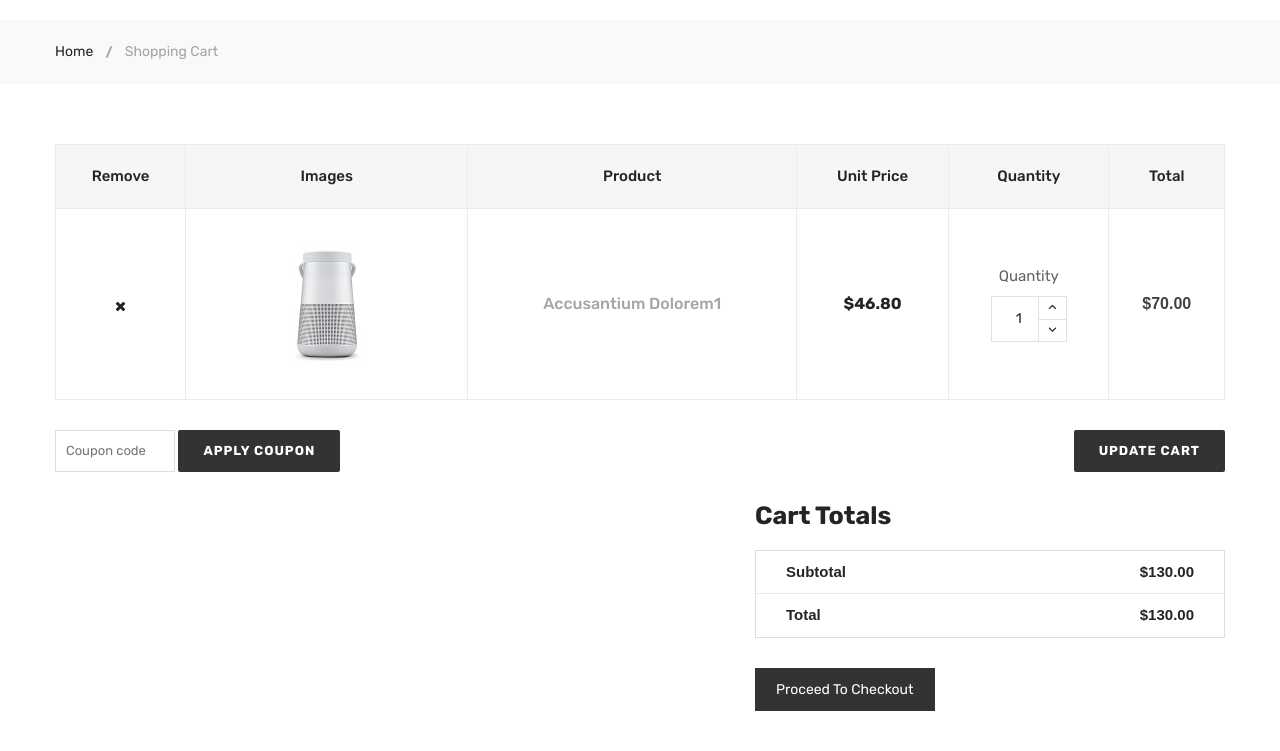
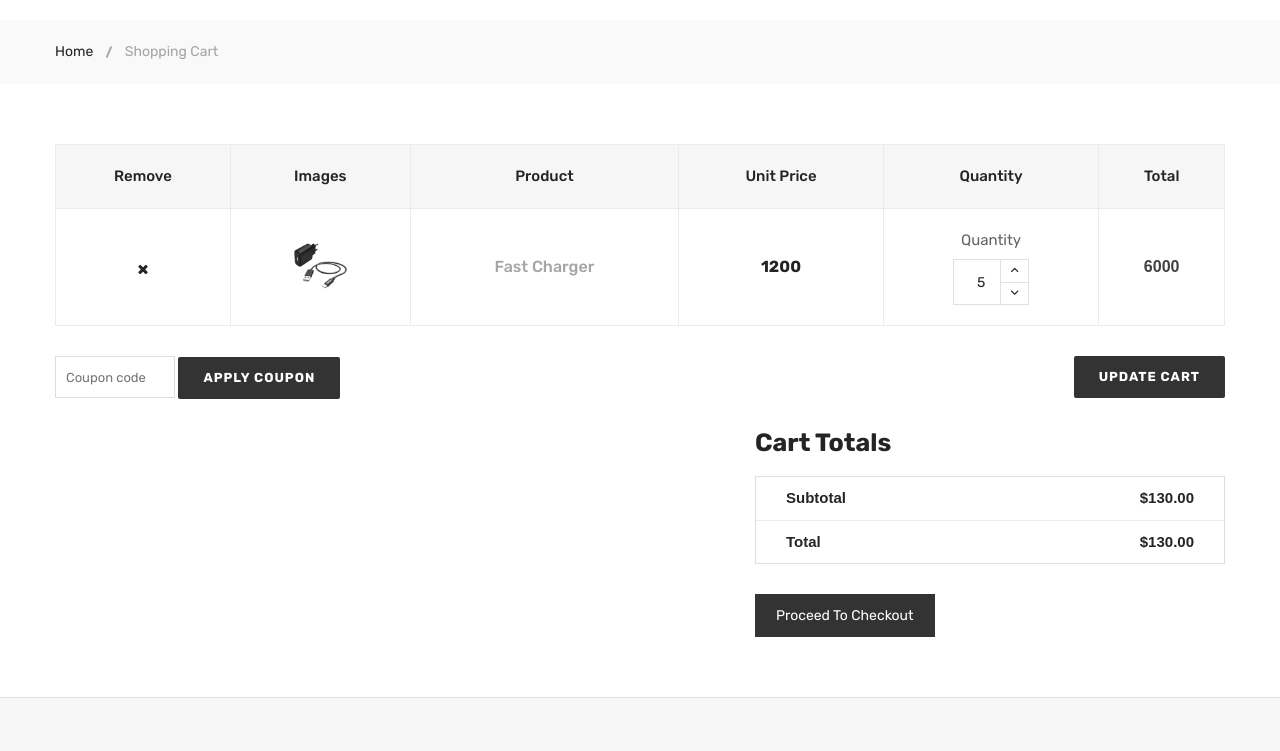
Before and after one commit to UmarAslaam/umaraslam-php, a PHP site: page /shopping-cart.php in a window 1280 px wide. Shown: the part 202-953 px from the top of the page. Run offline with PHP 8.4, Linux system fonts and the light colour scheme; a user stored in the database is signed in; data comes from the database, SQL or seed files in the repository.

Commit message:
Shopping Cart work

```diff
--- a/ecommerce/userPanel/shopping-cart.php
+++ b/ecommerce/userPanel/shopping-cart.php
@@ -1,6 +1,7 @@
 <?php
 session_start();
-include_once("./components/header.php")
+include_once("./components/header.php");
+require_once("../config/connection.php");
 ?>
             <!-- Begin Li's Breadcrumb Area -->
             <div class="breadcrumb-area">
@@ -40,21 +41,42 @@ include_once("./components/header.php")
                                             </tr>
                                         </thead>
                                         <tbody>
-                                            <tr>
+                                            <?php
+                                            $user_id = $_SESSION['user_id'];
+                                            $getCartData = "SELECT * FROM `cart` as c
+                                            INNER JOIN products as p
+                                            ON c.product_id = p.product_id WHERE user_id=$user_id";
+                                            $getCartDataResult= mysqli_query($connection,$getCartData);
+
+                                            if (mysqli_num_rows($getCartDataResult)==0) {
+                                                echo"<h2>No Cart data</h2>";
+                                            } else {
+                                                while ($row = mysqli_fetch_assoc($getCartDataResult)) {
+                                                ?>
+                                                <tr>
                                                 <td class="li-product-remove"><a href="#"><i class="fa fa-times"></i></a></td>
-                                                <td class="li-product-thumbnail"><a href="#"><img src="images/product/small-size/5.jpg" alt="Li's Product Image"></a></td>
-                                                <td class="li-product-name"><a href="#">Accusantium dolorem1</a></td>
-                                                <td class="li-product-price"><span class="amount">$46.80</span></td>
+                                                <td class="li-product-thumbnail"><a href="#"><img src="../admin/uploads/<?= $row['image'] ?>" height="60" alt="Li's Product Image"></a></td>
+                                                <td class="li-product-name"><a href="#"><?= $row['title'] ?></a></td>
+                                                <td class="li-product-price"><span class="amount"><?= $row['price'] ?></span></td>
                                                 <td class="quantity">
                                                     <label>Quantity</label>
                                                     <div class="cart-plus-minus">
-                                                        <input class="cart-plus-minus-box" value="1" type="text">
+                                                        <input class="cart-plus-minus-box" type="text" value="<?= $row['qty'] ?>">
                                                         <div class="dec qtybutton"><i class="fa fa-angle-down"></i></div>
                                                         <div class="inc qtybutton"><i class="fa fa-angle-up"></i></div>
                                                     </div>
                                                 </td>
-                                                <td class="product-subtotal"><span class="amount">$70.00</span></td>
+                                                <td class="product-subtotal"><span class="amount"><?= $row['total'] ?></span></td>
                                             </tr>
+
+                                                <?php
+
+                                            }
+                                            }
+
+
+                                            ?>
+
                                         </tbody>
                                     </table>
 
```
